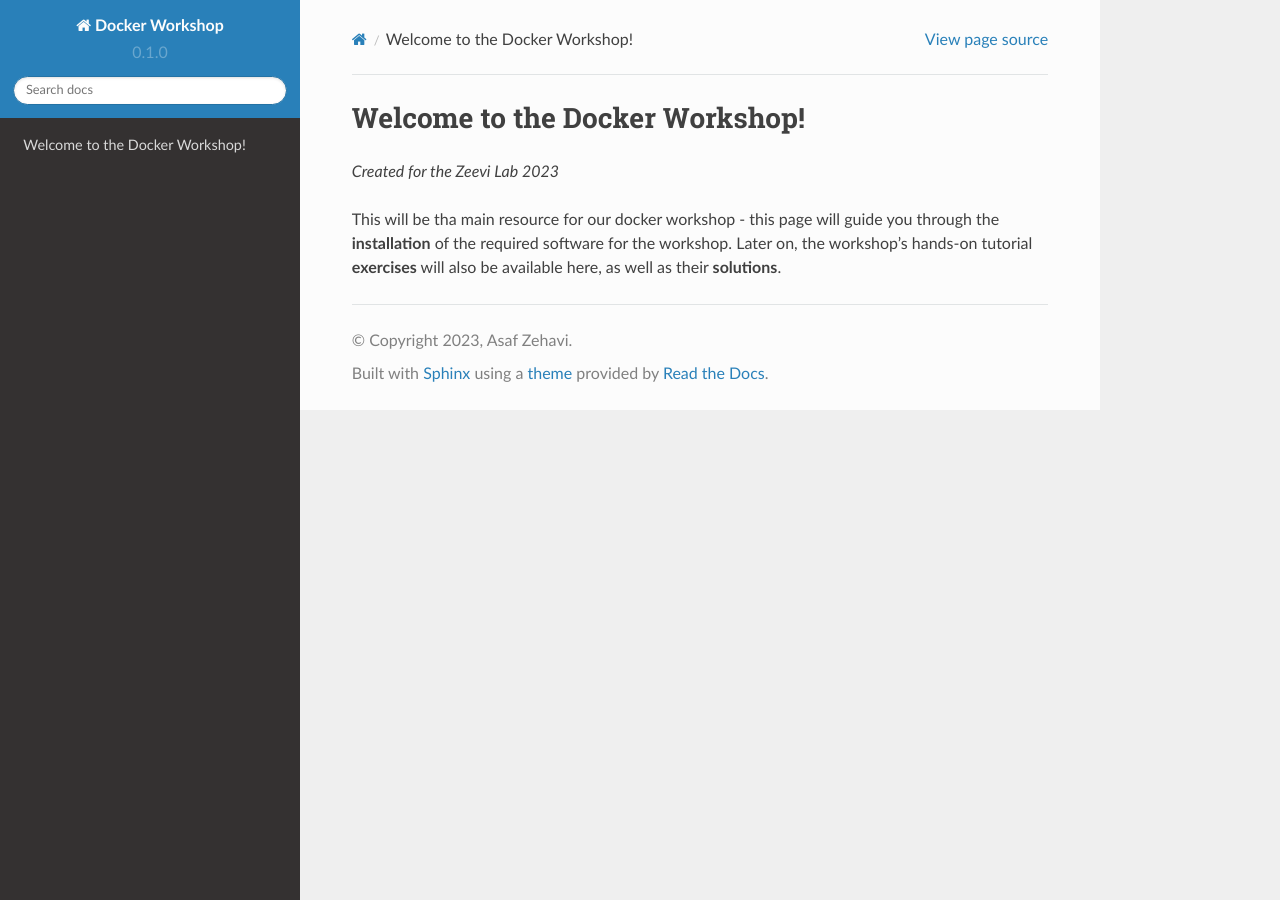
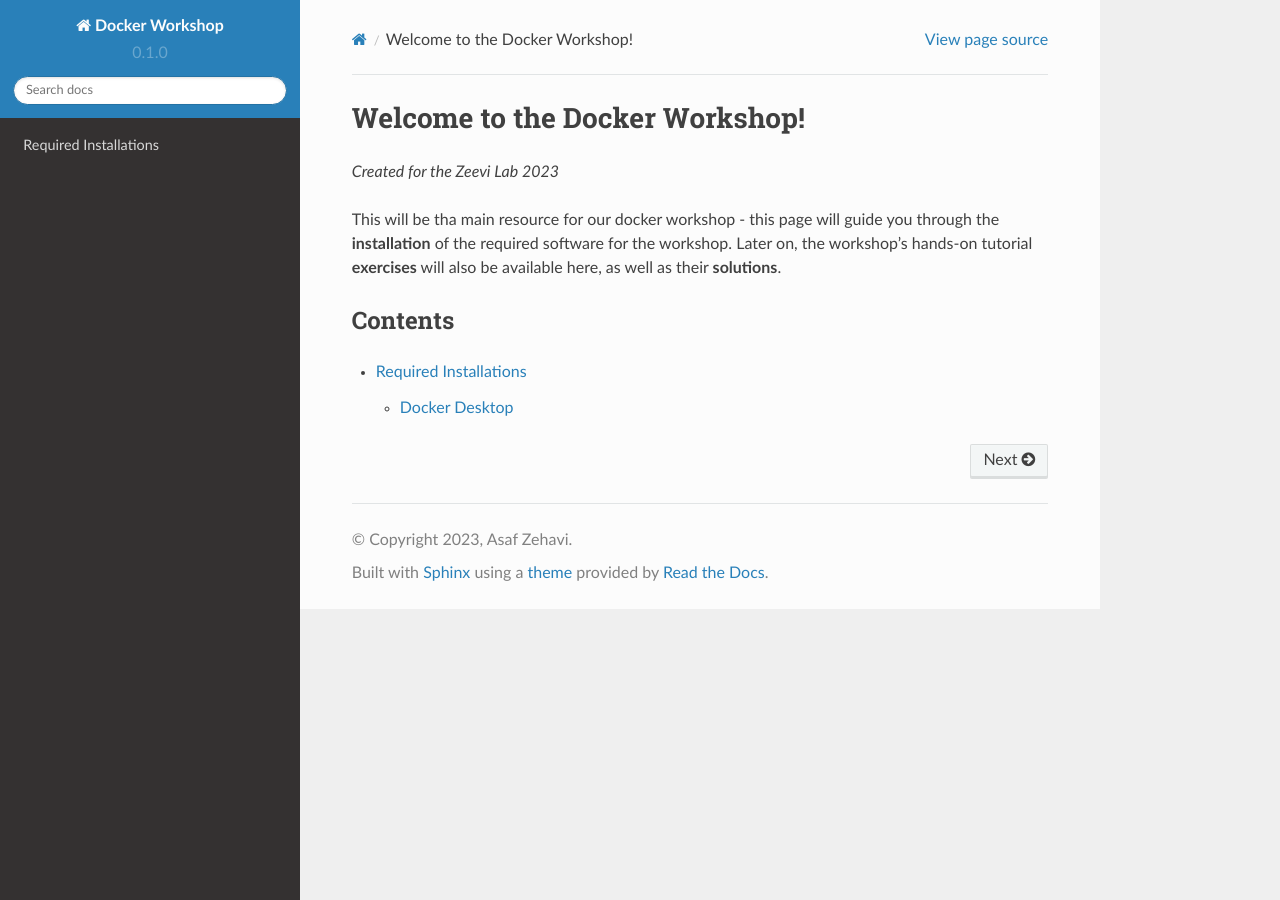
Before and after one commit to asaf-zehavi/docker-workshop, a Sphinx documentation site: the page built from docs/source/index.rst, in a window 1280 px wide. Built offline with Sphinx 7.4.7 and the Read the Docs theme 2.0.0, drawn with Linux system fonts in a browser that asks for light colours.

Commit message:
Basic docker desktop installation instructions

```diff
--- a/docs/source/index.rst
+++ b/docs/source/index.rst
@@ -5,3 +5,11 @@
 
 This will be tha main resource for our docker workshop - this page will guide you through the **installation** of the required software for the workshop.
 Later on, the workshop's hands-on tutorial **exercises** will also be available here, as well as their **solutions**.
+
+Contents
+--------
+
+.. toctree::
+
+   installation
+..
```
Also changed, not shown: docs/source/installation.rst (added, +12 -0 lines).
